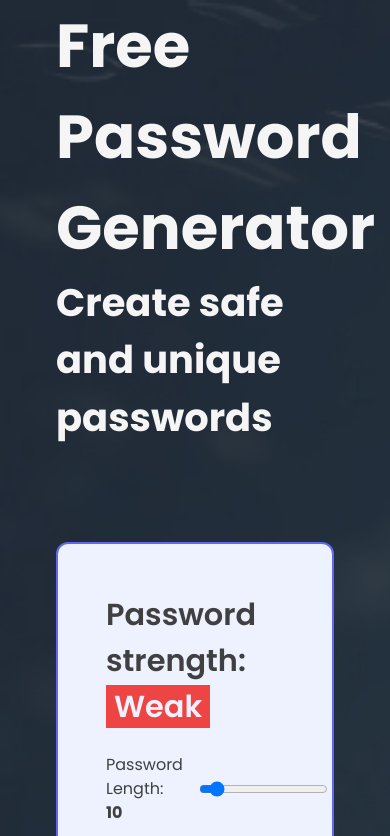
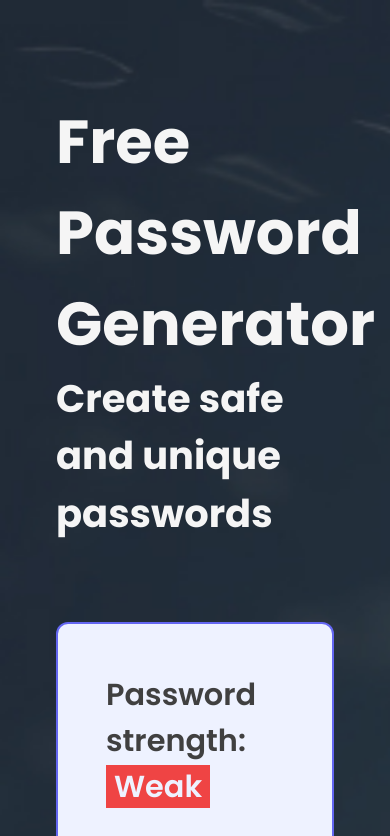
Before and after one commit to Patrykbarc/ts-password-generator, a React (Vite) app: page / in a window 390 px wide. Shown: the top 836 px of the page. Built offline with nearby package versions, Linux system fonts and the light colour scheme.

Commit message:
Removed unused custom styles, fixed responsivness and created unique key for a cards

```diff
--- a/src/components/GeneratorFooter/GeneratorFooter.tsx
+++ b/src/components/GeneratorFooter/GeneratorFooter.tsx
@@ -38,19 +38,17 @@ export function GeneratorFooter({
   }
 
   return (
-    <div className="footer">
+    <div>
       <Button className="mb-8 w-full" callback={handleGeneratePassword}>
         Generate password
       </Button>
       {generatedPassword && (
-        <p className="text-break m-0 mt-3 text-center">
+        <p className="text-center">
           {isCopied ? (
-            <span className="generated-password-feedback">
-              Copied to clipboard
-            </span>
+            <span>Copied to clipboard</span>
           ) : (
             <span
-              className="generated-password break-words font-semibold"
+              className="break-words font-semibold"
               onClick={copyToClipboard}
             >
               {generatedPassword}
--- a/src/views/Faq/Faq.tsx
+++ b/src/views/Faq/Faq.tsx
@@ -20,7 +20,7 @@ export function Faq({ className }: DefaultProps) {
           {cardsData.map((card) => {
             return (
               <Card
-                key={card.title}
+                key={card.title + card.description}
                 title={card.title}
                 description={card.description}
               />
--- a/src/views/Hero/Hero.tsx
+++ b/src/views/Hero/Hero.tsx
@@ -4,8 +4,8 @@ import { Wrapper } from "../../components/Wrapper/Wrapper";
 
 export function Hero() {
   return (
-    <div className="flex min-h-dvh bg-[url('./assets/HeroSection.jpg')] bg-cover">
-      <Wrapper className="flex-col gap-24">
+    <div className="flex h-fit bg-[url('./assets/HeroSection.jpg')] bg-cover py-24 lg:h-[950px]">
+      <Wrapper className="flex-col gap-20">
         <div className="font-bold text-neutral-100">
           <h1 className="text-h1">Free Password Generator</h1>
           <h4 className="text-h3">Create safe and unique passwords</h4>
```
